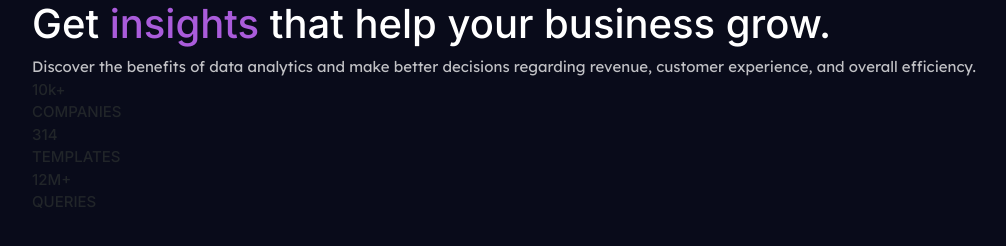
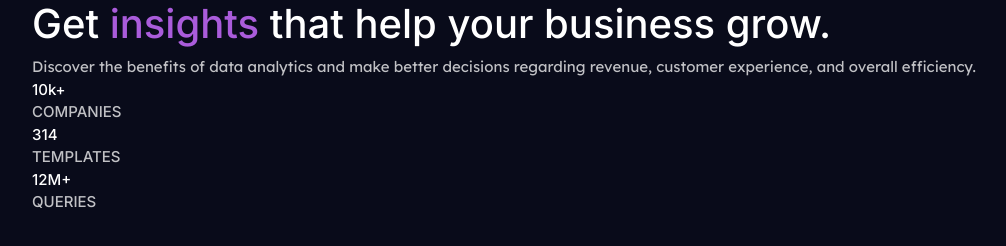
Before and after one commit to Bhawanakarn/Mentor-Challenge, a plain HTML site: page index.html in a window 1280 px wide. Shown: the whole page, without its empty margins (50-1056 px from the left). Drawn offline with nearby package versions, Linux system fonts and the light colour scheme.

Commit message:
new changes

```diff
--- a/style.css
+++ b/style.css
@@ -14,6 +14,13 @@ p1{
 	font-size: 15px;;
 }
 
+.n1{
+	color: hsl(0, 0%, 100%);
+}
+
+.c1{
+	color: hsla(0, 0%, 100%, 0.75);
+}
 
 /* body{
     color: blue;
```
